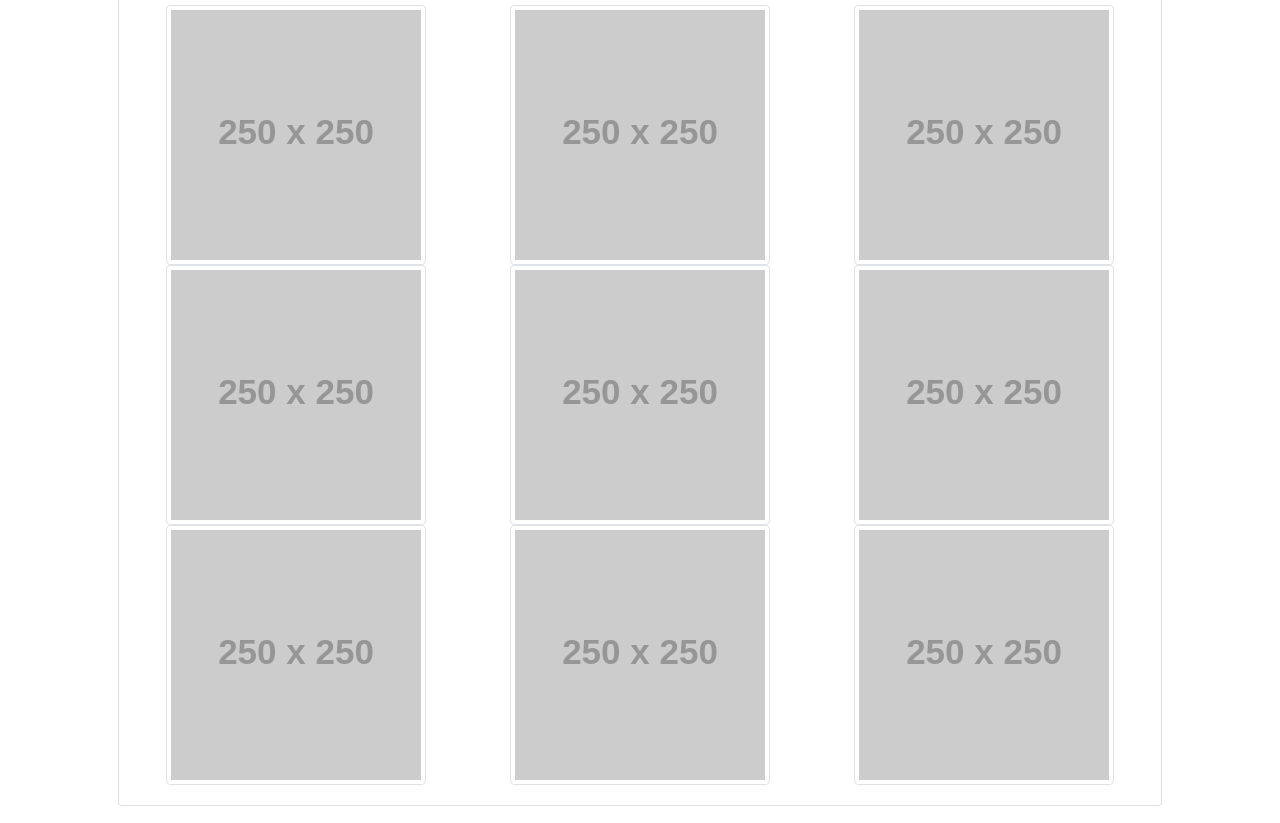
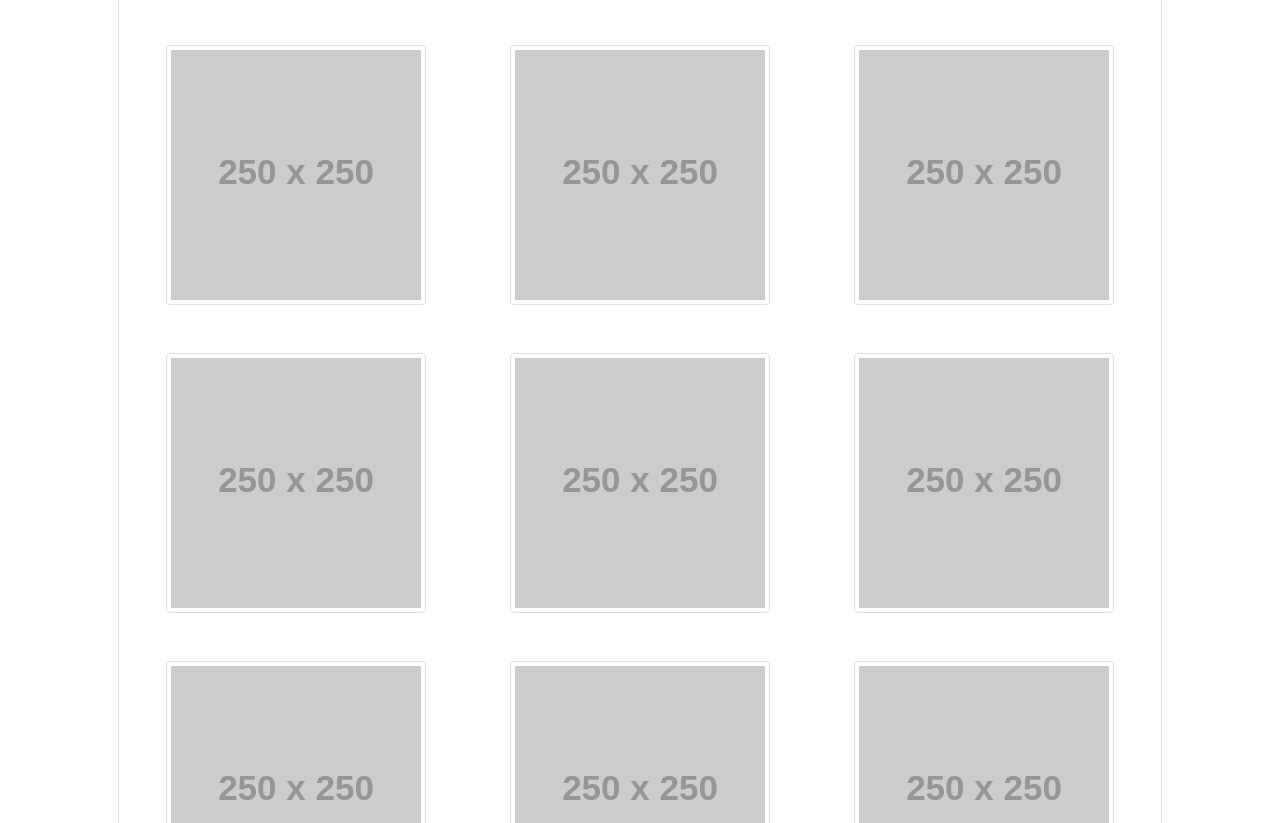
Before and after one commit to jrkrichards/Bootstrap_Portfolio, a plain HTML site: page portfolio.html in a window 1280 px wide. Shown: the part 189-1012 px from the top of the page. Drawn offline with nearby package versions, Linux system fonts and the light colour scheme; placeholder pictures from the web are drawn by us.

Commit message:
Added margin padding to images on portfolio page

```diff
--- a/portfolio.html
+++ b/portfolio.html
@@ -55,7 +55,7 @@
                 <h1 class="border-bottom border-dark">Portfolio</h1>
 
                 <!-- Start of Image Row 1 -->
-                <div class="row">
+                <div class="row my-5">
                   <div class="col-md-4">
                     <img
                       src="http://placehold.it/250x250"
@@ -81,7 +81,7 @@
               <!-- End of Image Row 1 -->
 
               <!-- Start of Image Row 2 -->
-              <div class="row">
+              <div class="row my-5">
                 <div class="col-md-4">
                   <img
                     src="http://placehold.it/250x250"
@@ -107,7 +107,7 @@
             <!-- End of Image Row 2 -->
 
             <!-- Start of Image Row 3 -->
-            <div class="row">
+            <div class="row my-5">
               <div class="col-md-4">
                 <img
                   src="http://placehold.it/250x250"
```
